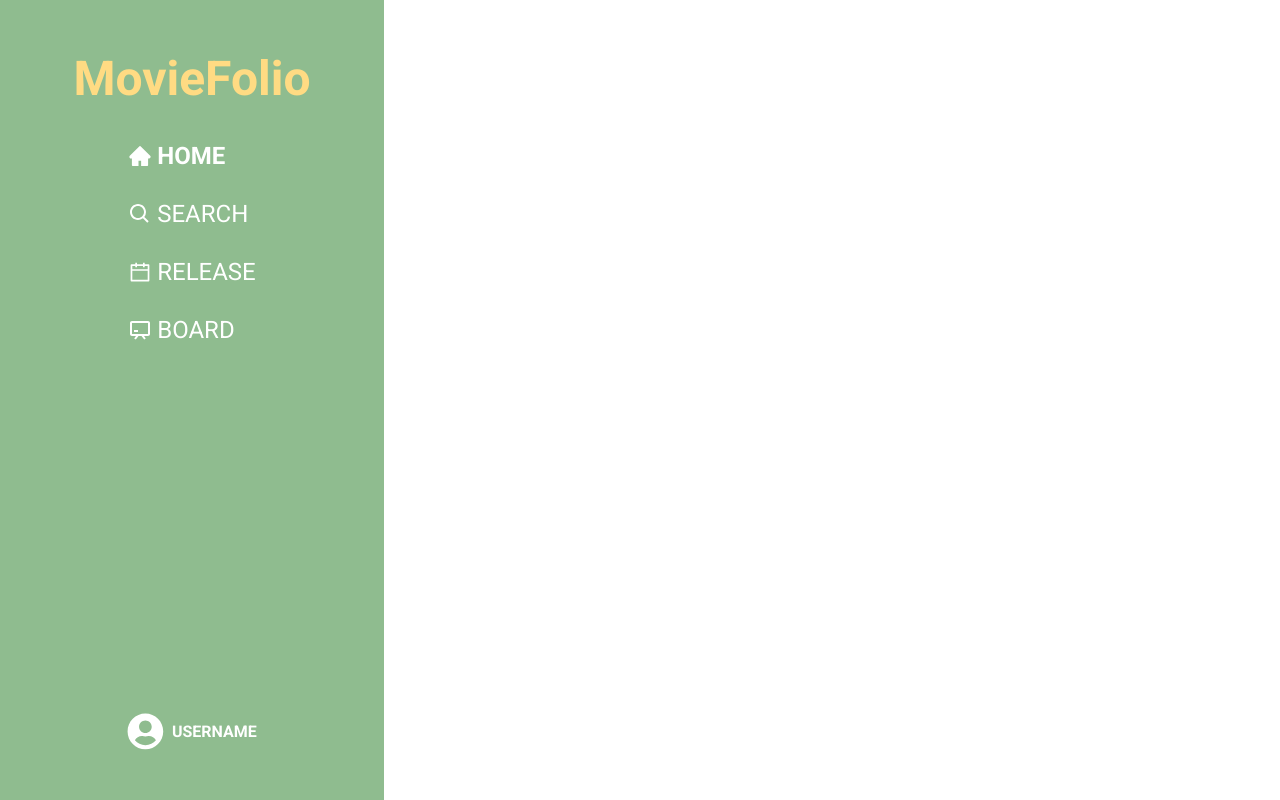
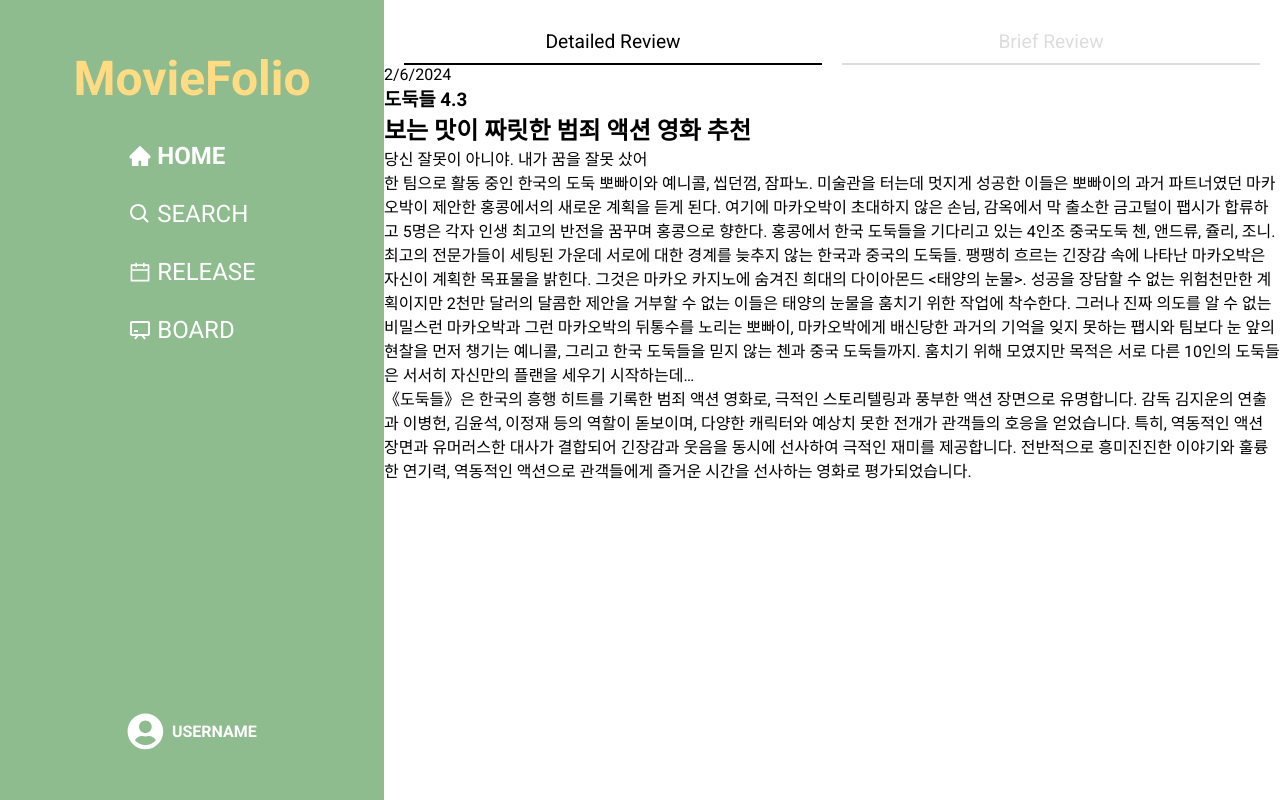
Before and after one commit to mnmn092631/MovieFolio, a Next.js app: page /home in a window 1280 px wide. Built offline with nearby package versions, Linux system fonts and the light colour scheme.

Commit message:
feat: Home Tab 및 Review List, afterLogin Layout style 수정

```diff
--- a/package.json
+++ b/package.json
@@ -10,6 +10,7 @@
   },
   "dependencies": {
     "axios": "^1.6.7",
+    "classnames": "^2.5.1",
     "next": "14.1.0",
     "react": "^18",
     "react-dom": "^18",
--- /dev/null
+++ b/src/app/(afterLogin)/home/_component/BriefReviewList.tsx
@@ -0,0 +1,36 @@
+import { FaThumbsDown, FaThumbsUp } from "react-icons/fa";
+
+export default function BriefReviewList() {
+  const data = {
+    id: 1,
+    createAt: new Date(),
+    rating: 4.5,
+    pros: "범죄뿐만 아니라 사회의 어두운 면을 비판적으로 다루어 사회적 메시지를 전달합니다.",
+    cons: "일부 플롯 트위스트가 예측 가능하여 긴장감을 떨어뜨릴 수 있습니다.",
+    movie: {
+      id: 1242,
+      title: "도둑들",
+      openDate: "2012-07-25",
+    },
+    author: {},
+  };
+
+  return (
+    <>
+      <div key={data.id}>
+        <span>{data.createAt.toLocaleDateString()}</span>
+        <h3>
+          {data.movie.title} <span>{data.rating}</span>
+        </h3>
+        <div>
+          <FaThumbsUp />
+          <p>{data.pros}</p>
+        </div>
+        <div>
+          <FaThumbsDown />
+          <p>{data.cons}</p>
+        </div>
+      </div>
+    </>
+  );
+}
--- /dev/null
+++ b/src/app/(afterLogin)/home/_component/DetailedReviewList.tsx
@@ -0,0 +1,40 @@
+export default function DetailedReviewList() {
+  const data = {
+    id: 1,
+    title: "보는 맛이 짜릿한 범죄 액션 영화 추천",
+    createAt: new Date(),
+    watchedAt: "2024-01-26",
+    place: "집",
+    rating: 4.3,
+    storyline:
+      "한 팀으로 활동 중인 한국의 도둑 뽀빠이와 예니콜, 씹던껌, 잠파노. 미술관을 터는데 멋지게 성공한 이들은 뽀빠이의 과거 파트너였던 마카오박이 제안한 홍콩에서의 새로운 계획을 듣게 된다. 여기에 마카오박이 초대하지 않은 손님, 감옥에서 막 출소한 금고털이 팹시가 합류하고 5명은 각자 인생 최고의 반전을 꿈꾸며 홍콩으로 향한다. 홍콩에서 한국 도둑들을 기다리고 있는 4인조 중국도둑 첸, 앤드류, 쥴리, 조니. 최고의 전문가들이 세팅된 가운데 서로에 대한 경계를 늦추지 않는 한국과 중국의 도둑들. 팽팽히 흐르는 긴장감 속에 나타난 마카오박은 자신이 계획한 목표물을 밝힌다. 그것은 마카오 카지노에 숨겨진 희대의 다이아몬드 <태양의 눈물>. 성공을 장담할 수 없는 위험천만한 계획이지만 2천만 달러의 달콤한 제안을 거부할 수 없는 이들은 태양의 눈물을 훔치기 위한 작업에 착수한다. 그러나 진짜 의도를 알 수 없는 비밀스런 마카오박과 그런 마카오박의 뒤통수를 노리는 뽀빠이, 마카오박에게 배신당한 과거의 기억을 잊지 못하는 팹시와 팀보다 눈 앞의 현찰을 먼저 챙기는 예니콜, 그리고 한국 도둑들을 믿지 않는 첸과 중국 도둑들까지. 훔치기 위해 모였지만 목적은 서로 다른 10인의 도둑들은 서서히 자신만의 플랜을 세우기 시작하는데…",
+    quotes: "당신 잘못이 아니야. 내가 꿈을 잘못 샀어",
+    review:
+      "《도둑들》은 한국의 흥행 히트를 기록한 범죄 액션 영화로, 극적인 스토리텔링과 풍부한 액션 장면으로 유명합니다. 감독 김지운의 연출과 이병헌, 김윤석, 이정재 등의 역할이 돋보이며, 다양한 캐릭터와 예상치 못한 전개가 관객들의 호응을 얻었습니다. 특히, 역동적인 액션 장면과 유머러스한 대사가 결합되어 긴장감과 웃음을 동시에 선사하여 극적인 재미를 제공합니다. 전반적으로 흥미진진한 이야기와 훌륭한 연기력, 역동적인 액션으로 관객들에게 즐거운 시간을 선사하는 영화로 평가되었습니다.",
+    movie: {
+      id: 6242,
+      title: "도둑들",
+      openDate: "2012-07-25",
+      nations: "대한민국",
+      watchGrade: "15세 관람가",
+      genre: "범죄, 액션, 드라마",
+      time: "135분",
+    },
+    author: {},
+  };
+
+  return (
+    <>
+      <div key={data.id}>
+        <span>{data.createAt.toLocaleDateString()}</span>
+        <h3>
+          {data.movie.title} <span>{data.rating}</span>
+        </h3>
+        <h2>{data.title}</h2>
+        <p>{data.quotes}</p>
+        <p>{data.storyline}</p>
+        <p>{data.review}</p>
+      </div>
+    </>
+  );
+}
--- /dev/null
+++ b/src/app/(afterLogin)/home/_component/Tab.tsx
@@ -0,0 +1,28 @@
+"use client";
+
+import useTabStore from "@/store/tab";
+import cx from "classnames";
+import styles from "./tab.module.scss";
+
+export default function Tab() {
+  const { tab, setTab } = useTabStore();
+  const onClickDetailed = () => setTab("detailed");
+  const onClickBrief = () => setTab("brief");
+
+  return (
+    <div className={styles.homeTab}>
+      <div
+        className={cx(styles.tabItem, tab === "detailed" && styles.active)}
+        onClick={onClickDetailed}
+      >
+        detailed review
+      </div>
+      <div
+        className={cx(styles.tabItem, tab === "brief" && styles.active)}
+        onClick={onClickBrief}
+      >
+        brief review
+      </div>
+    </div>
+  );
+}
--- /dev/null
+++ b/src/app/(afterLogin)/home/_component/TabDecider.tsx
@@ -0,0 +1,12 @@
+"use client";
+
+import useTabStore from "@/store/tab";
+import DetailedReviewList from "./DetailedReviewList";
+import BriefReviewList from "./BriefReviewList";
+
+export default function TabDecider() {
+  const { tab } = useTabStore();
+
+  if (tab === "detailed") return <DetailedReviewList />;
+  return <BriefReviewList />;
+}
--- /dev/null
+++ b/src/app/(afterLogin)/home/_component/tab.module.scss
@@ -0,0 +1,23 @@
+.homeTab {
+  display: flex;
+  column-gap: 20px;
+  margin: 20px 20px 0;
+}
+
+.tabItem {
+  flex: 1;
+  position: relative;
+  padding: 10px;
+  text-transform: capitalize;
+  color: #ddd;
+  border-bottom: 2px solid #ddd;
+  text-align: center;
+  font-size: 1.2rem;
+  cursor: pointer;
+  transition: all 250ms ease-in-out;
+
+  &.active {
+    color: #000;
+    border-bottom-color: #000;
+  }
+}
--- a/src/app/(afterLogin)/home/page.tsx
+++ b/src/app/(afterLogin)/home/page.tsx
@@ -1,3 +1,13 @@
+import Tab from "@/app/(afterLogin)/home/_component/Tab";
+import TabDecider from "@/app/(afterLogin)/home/_component/TabDecider";
+
 export default function Page() {
-  return <></>;
+  return (
+    <>
+      <Tab />
+      <div>
+        <TabDecider />
+      </div>
+    </>
+  );
 }
--- a/src/app/(afterLogin)/layout.module.scss
+++ b/src/app/(afterLogin)/layout.module.scss
@@ -10,6 +10,7 @@
   & > div {
     position: fixed;
     width: inherit;
+    max-width: 550px;
     height: 100dvh;
     display: flex;
     flex-direction: column;
--- /dev/null
+++ b/src/store/tab.ts
@@ -0,0 +1,13 @@
+import { create } from "zustand";
+
+interface TabState {
+  tab: "detailed" | "brief";
+  setTab: (tab: "detailed" | "brief") => void;
+}
+
+const useTabStore = create<TabState>((set) => ({
+  tab: "detailed",
+  setTab: (tab) => set({ tab }),
+}));
+
+export default useTabStore;
```
Also changed, not shown: 1 other file (tests, documents, lock files or other folders).
